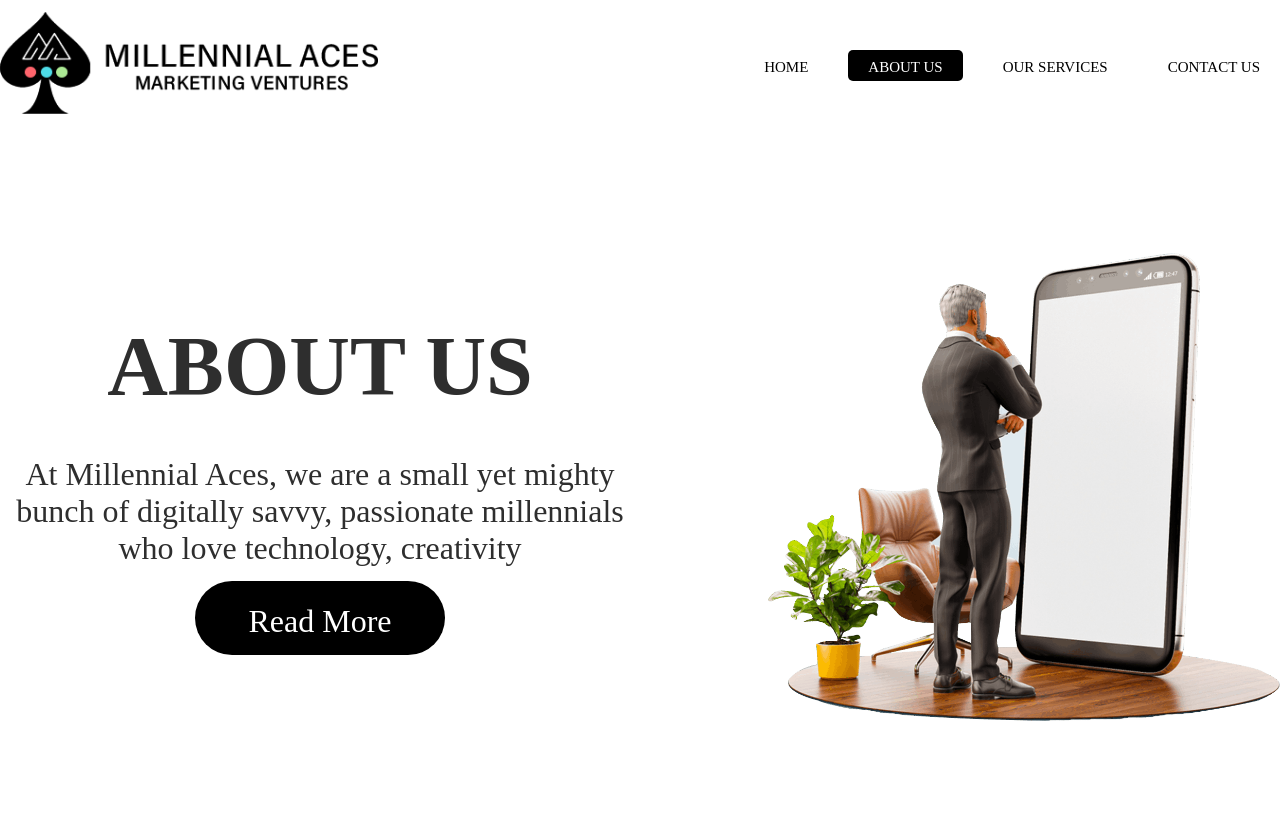
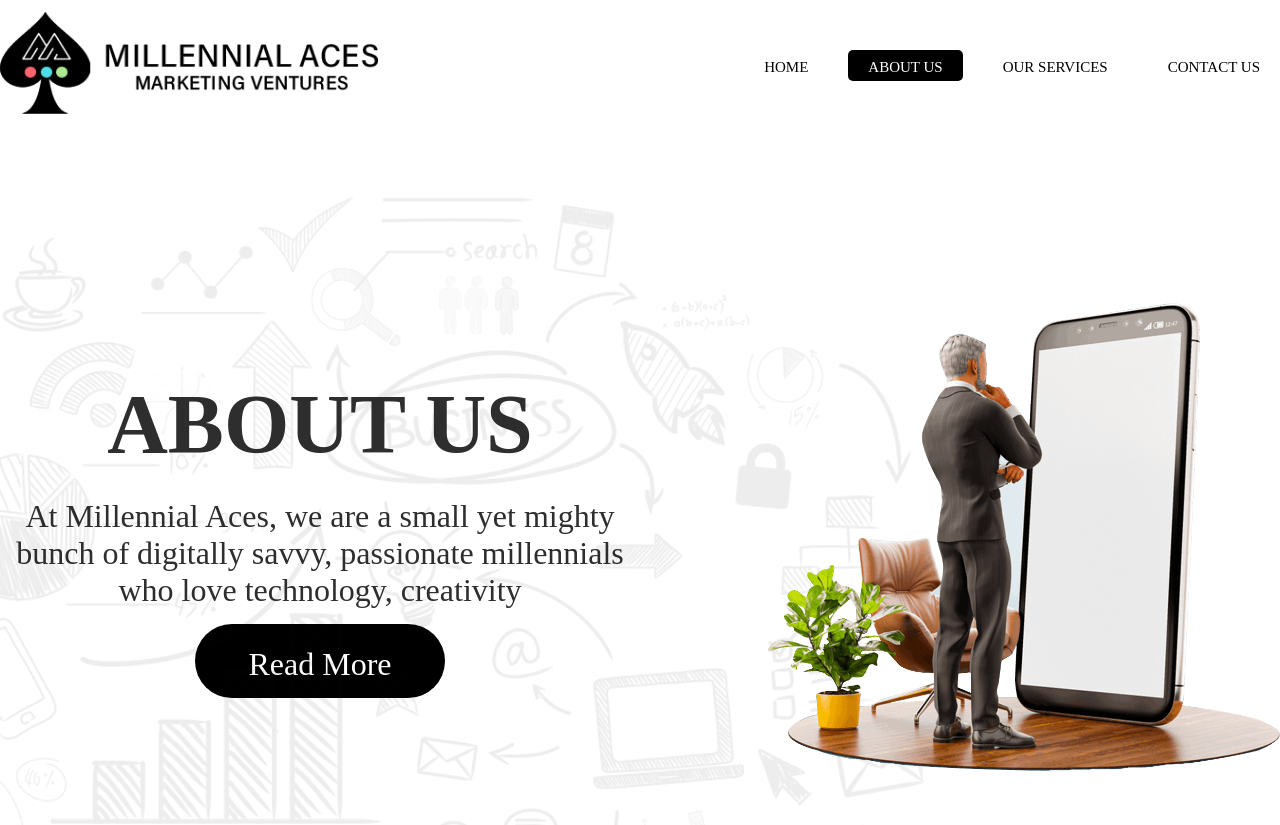
Before and after one commit to iamjamielobo/saee, a Next.js app: page /about-us in a window 1280 px wide. Shown: the top 825 px of the page. Built offline with nearby package versions, Linux system fonts and the light colour scheme.

Commit message:
About page with images

```diff
--- a/pages/about-us.js
+++ b/pages/about-us.js
@@ -18,6 +18,9 @@ export default function About() {
 				<Header />
 				<div className={styles['about-container'] }>
 					<div className={global['wrapper']}>
+                        <div className={styles['abs-doodle-1']}>
+                            <div><Image src="/home_hero_doodle.png" width='1102' height='956' objectFit='contain' /></div>
+                        </div>
                         <div className={styles['about-grid']}>
                             <div className={styles['title-container']}>
                                 <div className={styles['title']}>About Us</div>
--- a/styles/About.module.scss
+++ b/styles/About.module.scss
@@ -8,7 +8,7 @@
         align-items: center;
         justify-content: center;
         grid-column-gap: 10%;
-        margin: 100px 0 150px;
+        margin: 150px 0;
         .title-container {
             text-align: center;
             color: #2E2E2E;
@@ -18,9 +18,21 @@
                 text-transform: uppercase;
             }
             .text {
-                margin: 40px 0 15px;
+                margin: 25px 0 15px;
                 font-size: 32px;
             }
+        }
+    }
+    .abs-doodle-1 {
+        position: relative;
+        div {
+            position: absolute;
+            left: -168px;
+            top: -100px;
+            width: 1102px;
+            height: 956px;
+            opacity: 0.09;
+            z-index: 0;
         }
     }
     .footer-container {
--- a/styles/global.module.scss
+++ b/styles/global.module.scss
@@ -7,6 +7,7 @@ $black: #000;
 .wrapper {
     max-width: $maxWidth;
     margin: 0 auto;
+    position: relative;
 }
 
 .df {
```
